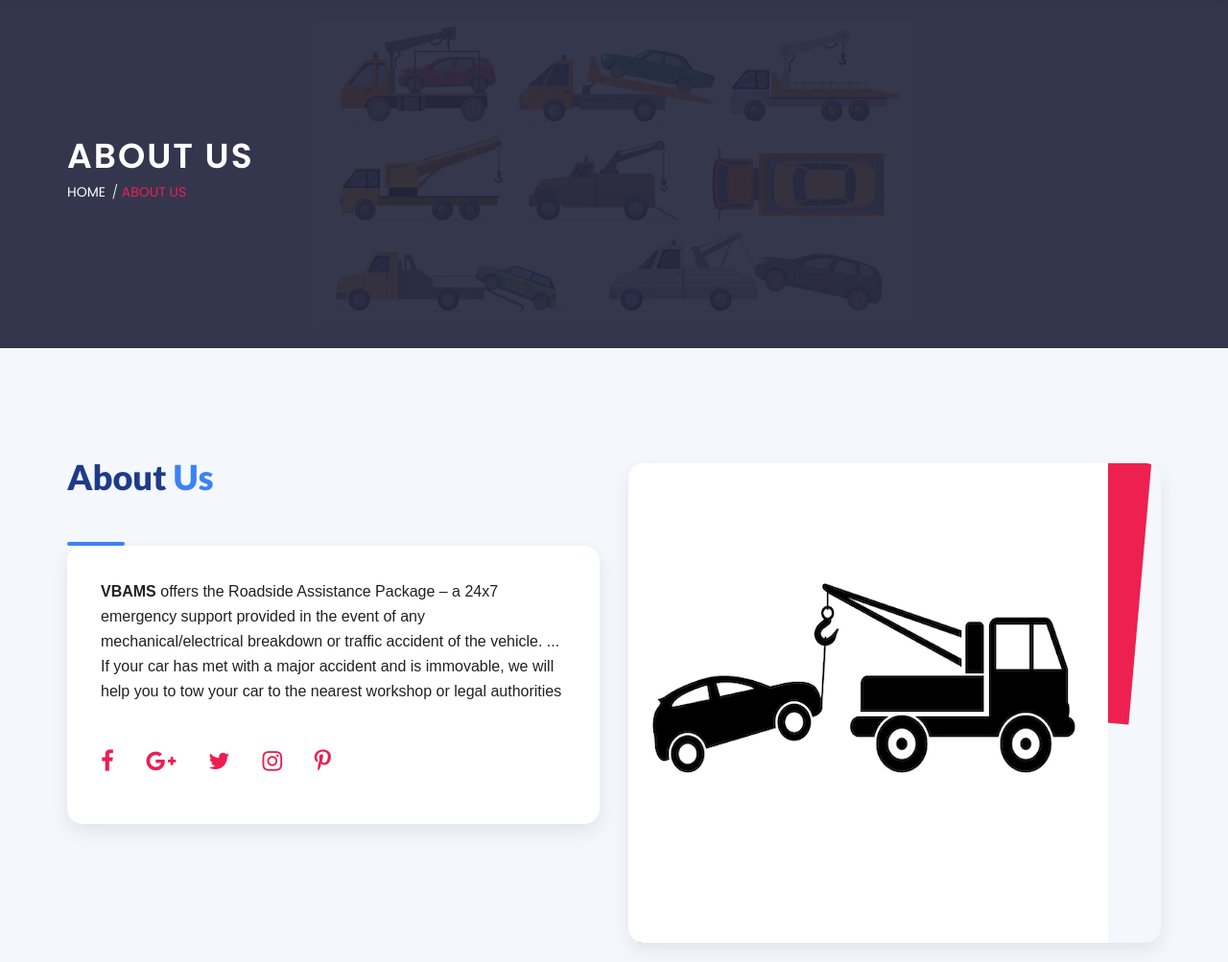
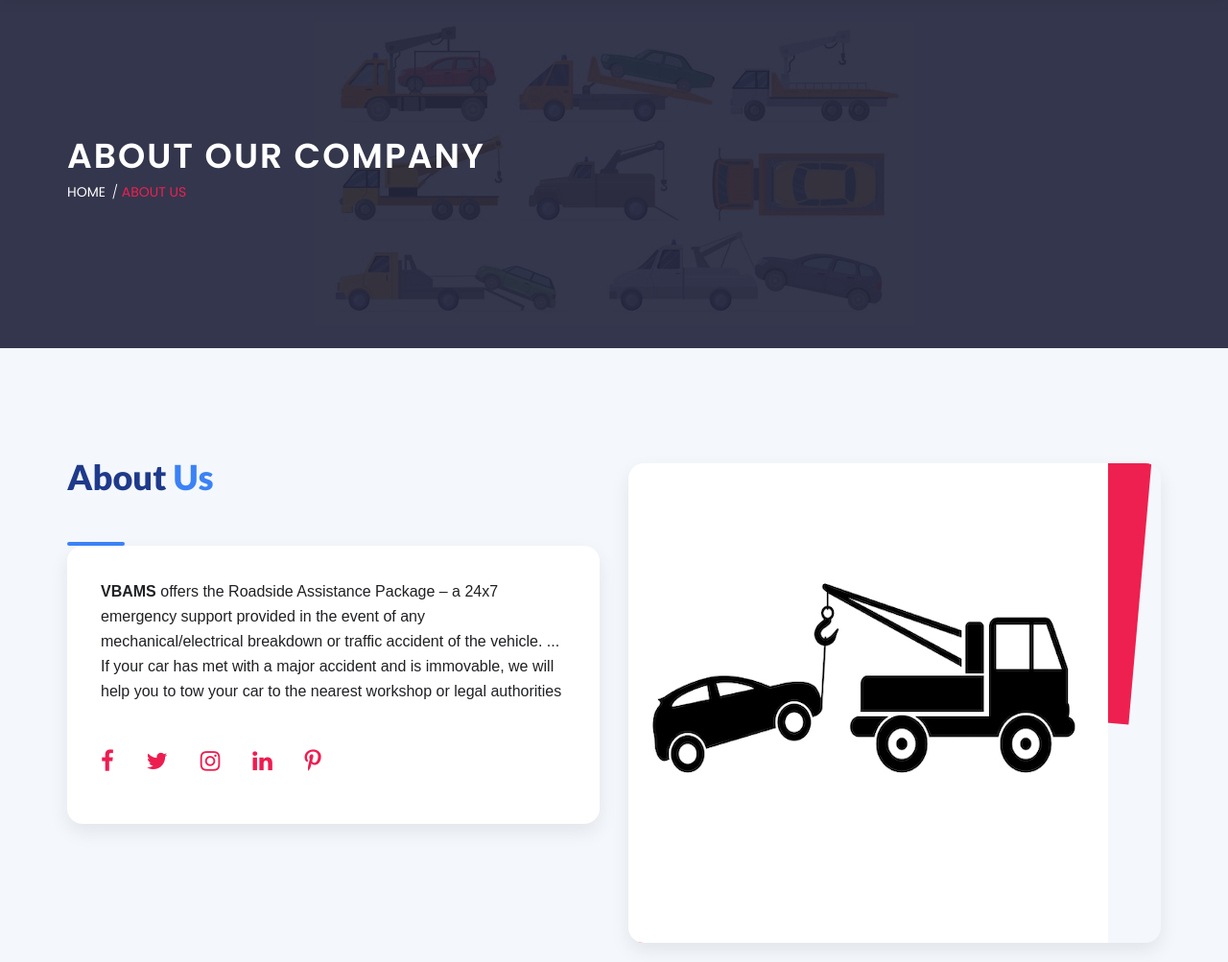
Before and after one commit to meetmungala/vehicle-project, a PHP site: page /about-us.php in a window 1280 px wide. Shown: the part 171-1174 px from the top of the page at 96% size. Run offline with PHP 8.4, Linux system fonts and the light colour scheme; data comes from the database, SQL or seed files in the repository; some libraries are stand-ins or nearby versions; some web fonts are replaced.

Commit message:
UI: Update about us page title to be more professional

```diff
--- a/vehicleassitancems/about-us.php
+++ b/vehicleassitancems/about-us.php
@@ -84,7 +84,7 @@ include('includes/dbconnection.php');
                     <div class="col-md-12">
                         <!-- page title start -->
                         <div class="page-title">
-                            <h2>about us</h2>
+                            <h2>About Our Company</h2>
                         </div>
                         <!-- page title end -->
                         <!-- page title menu start -->
@@ -129,9 +129,9 @@ foreach($results as $row)
                             <div class="about-social">
                                 <ul>
                                     <li><a href="#"> <i class="fa fa-facebook"></i> </a></li>
-                                    <li><a href="#"> <i class="fa fa-google-plus"></i> </a></li>
                                     <li><a href="#"> <i class="fa fa-twitter"></i> </a></li>
                                     <li><a href="#"> <i class="fa fa-instagram"></i> </a></li>
+                                    <li><a href="#"> <i class="fa fa-linkedin"></i> </a></li>
                                     <li><a href="#"> <i class="fa fa-pinterest-p"></i> </a></li>
                                 </ul>
                             </div>
```
